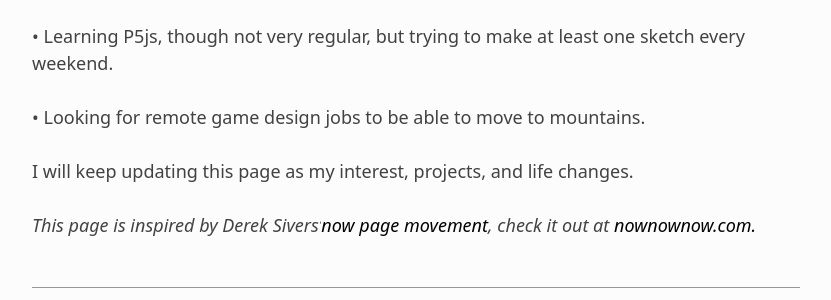
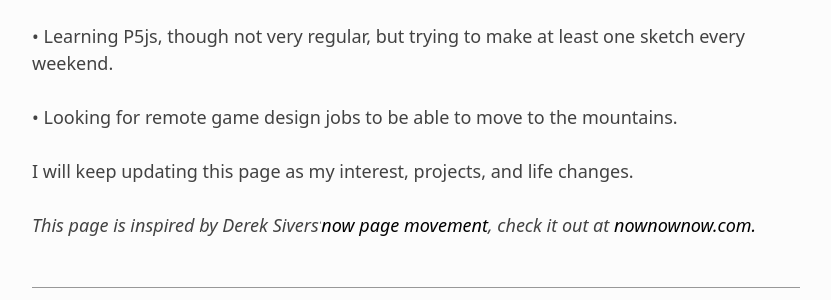
Before and after one commit to bunbutterjam/bunbutterjam.github.io, a Jekyll site: the page built from _pages/now.html, in a window 1280 px wide. Shown: the part 550-850 px from the top of the page, without its empty margins (224-1055 px from the left). Built offline with Jekyll 4.4.1, drawn with Linux system fonts in a browser that asks for light colours.

Commit message:
now updated

```diff
--- a/_pages/now.html
+++ b/_pages/now.html
@@ -16,7 +16,7 @@ I'm trying to work on a couple of things that I've planned to finish my the end
     </li>
     <li>&#8226; Learning P5js, though not very regular, but trying to make at least one sketch every weekend. <br><br>
     </li>
-    <li>&#8226; Looking for remote game design jobs to be able to move to mountains. <br><br>
+    <li>&#8226; Looking for remote game design jobs to be able to move to the mountains. <br><br>
     </li>
 </ul>
 
```
